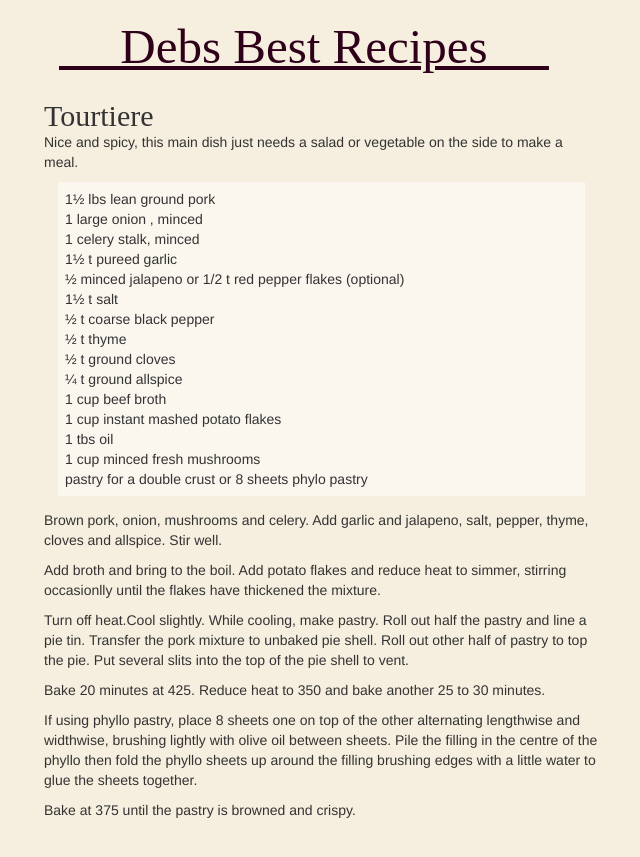
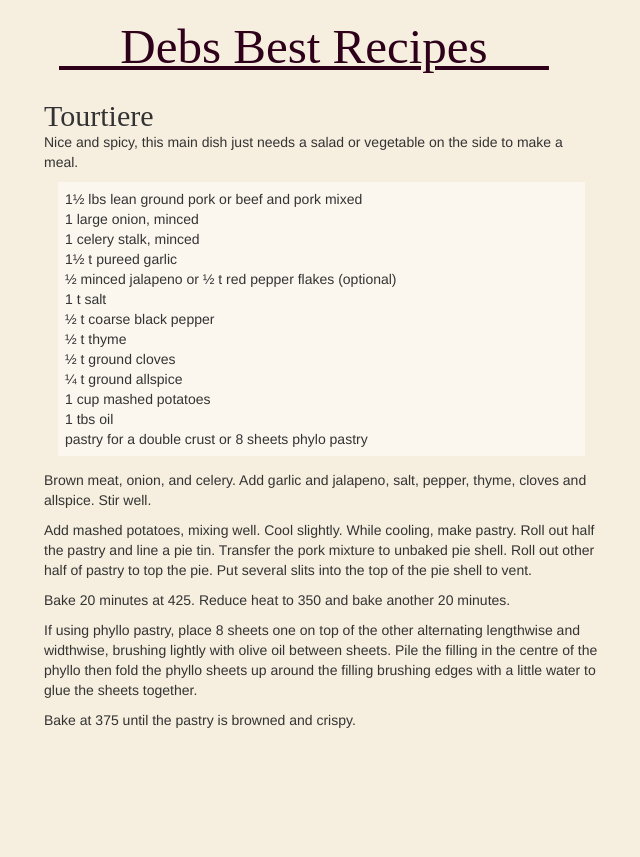
Before and after one commit to JonahBraun/debs-recipes, a Jekyll site: the page built from _posts/2006-03-19-tourtiere.md, in a window 1280 px wide. Shown: the top 857 px of the page, without its empty margins (11-651 px from the left). Built offline with Jekyll 4.4.1, drawn with Linux system fonts in a browser that asks for light colours; nearby versions of some CDN libraries; some web fonts are replaced; Markdown is read by kramdown in place of the engine named in the settings.

Commit message:
Update 2006-03-19-tourtiere.md

```diff
--- a/_posts/2006-03-19-tourtiere.md
+++ b/_posts/2006-03-19-tourtiere.md
@@ -5,35 +5,30 @@ category: pork
 ---
 Nice and spicy, this main dish just needs a salad or vegetable on the side to make a meal.
 
-- 1½ lbs lean ground pork
-- 1 large onion , minced
+- 1½ lbs lean ground pork or beef and pork mixed
+- 1 large onion, minced
 - 1 celery stalk, minced
 - 1½ t pureed garlic
-- ½ minced jalapeno or 1/2 t red pepper flakes (optional)
-- 1½ t salt
+- ½ minced jalapeno or ½ t red pepper flakes (optional)
+- 1 t salt
 - ½ t coarse black pepper
 - ½ t thyme
 - ½ t ground cloves
 - ¼ t ground allspice
-- 1 cup beef broth
-- 1 cup instant mashed potato flakes
+- 1 cup mashed potatoes
 - 1 tbs oil
-- 1 cup minced fresh mushrooms
 - pastry for a double crust or 8 sheets phylo pastry
 
-Brown pork, onion, mushrooms and celery. Add garlic and jalapeno,
+Brown meat, onion, and celery. Add garlic and jalapeno,
 salt, pepper, thyme, cloves and allspice. Stir well.
 
-Add broth and bring to the boil. Add potato flakes and reduce heat to simmer, stirring occasionlly until the flakes have thickened the
-mixture.
-
-Turn off heat.Cool slightly.
+Add mashed potatoes, mixing well.
+Cool slightly.
 While cooling, make pastry. Roll out half the pastry and line a pie tin. Transfer the pork mixture to unbaked pie shell.
 Roll out other half of pastry to top the pie. Put several slits into the top of the pie shell to vent.
 
-Bake 20 minutes at 425. Reduce heat to 350 and bake another 25 to 30 minutes.
+Bake 20 minutes at 425. Reduce heat to 350 and bake another 20 minutes.
 
-If using phyllo pastry, place 8 sheets one on top of the other alternating lengthwise and widthwise, brushing lightly with olive oil between
-sheets. Pile the filling in the centre of the phyllo then fold the phyllo sheets up around the filling brushing edges with a little water to glue the sheets together.
+If using phyllo pastry, place 8 sheets one on top of the other alternating lengthwise and widthwise, brushing lightly with olive oil between sheets. Pile the filling in the centre of the phyllo then fold the phyllo sheets up around the filling brushing edges with a little water to glue the sheets together.
 
 Bake at 375 until the pastry is browned and crispy.
```
